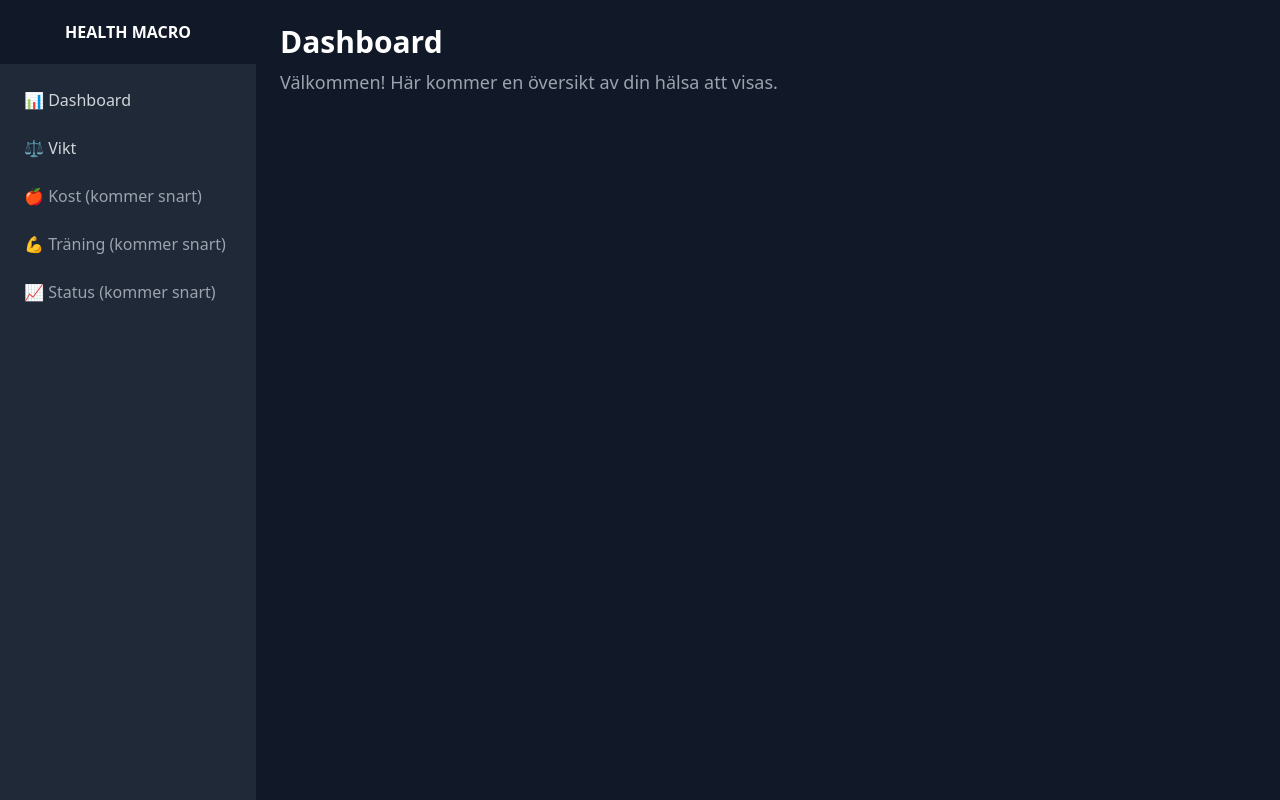
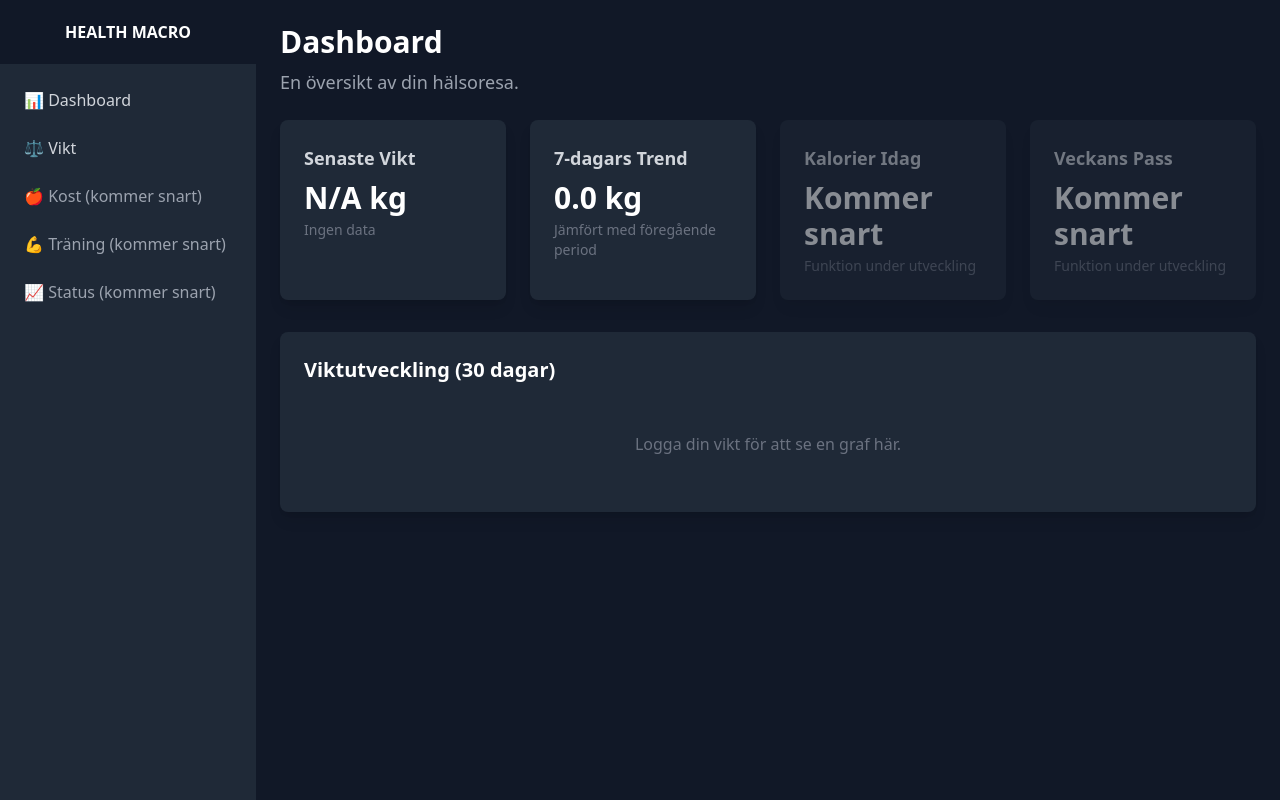
Before and after one commit to oskartellebo/Health-Macro-APP, a Flask app: template app/templates/dashboard.html in a window 1280 px wide. Run offline with Flask 3, Linux system fonts and the light colour scheme; the template is opened without the code that fills it, so the values that code supplies are empty.

Commit message:
Skapar en dynamisk och modern dashboard

```diff
--- a/app/static/css/style.css
+++ b/app/static/css/style.css
@@ -625,6 +625,14 @@
   margin-top: 0.25rem;
 }
 
+.mt-6 {
+  margin-top: 1.5rem;
+}
+
+.mt-8 {
+  margin-top: 2rem;
+}
+
 .block {
   display: block;
 }
@@ -787,6 +795,11 @@
   padding-bottom: 0.75rem;
 }
 
+.py-8 {
+  padding-top: 2rem;
+  padding-bottom: 2rem;
+}
+
 .text-left {
   text-align: left;
 }
@@ -823,6 +836,11 @@
 .text-xs {
   font-size: 0.75rem;
   line-height: 1rem;
+}
+
+.text-xl {
+  font-size: 1.25rem;
+  line-height: 1.75rem;
 }
 
 .font-bold {
@@ -885,6 +903,10 @@
   color: rgb(239 68 68 / var(--tw-text-opacity, 1));
 }
 
+.opacity-50 {
+  opacity: 0.5;
+}
+
 .shadow-lg {
   --tw-shadow: 0 10px 15px -3px rgb(0 0 0 / 0.1), 0 4px 6px -4px rgb(0 0 0 / 0.1);
   --tw-shadow-colored: 0 10px 15px -3px var(--tw-shadow-color), 0 4px 6px -4px var(--tw-shadow-color);
@@ -945,4 +967,14 @@
   .md\:grid-cols-3 {
     grid-template-columns: repeat(3, minmax(0, 1fr));
   }
+
+  .md\:grid-cols-2 {
+    grid-template-columns: repeat(2, minmax(0, 1fr));
+  }
 }
+
+@media (min-width: 1024px) {
+  .lg\:grid-cols-4 {
+    grid-template-columns: repeat(4, minmax(0, 1fr));
+  }
+}
--- a/app/templates/dashboard.html
+++ b/app/templates/dashboard.html
@@ -3,6 +3,108 @@
 {% block content %}
 <div>
     <h1 class="text-3xl font-bold text-white">Dashboard</h1>
-    <p class="mt-2 text-lg text-gray-400">Välkommen! Här kommer en översikt av din hälsa att visas.</p>
+    <p class="mt-2 text-lg text-gray-400">En översikt av din hälsoresa.</p>
 </div>
+
+<!-- Statistik-kort -->
+<div class="grid grid-cols-1 md:grid-cols-2 lg:grid-cols-4 gap-6 mt-6">
+    <!-- Senaste Vikt -->
+    <div class="bg-gray-800 p-6 rounded-lg shadow-lg">
+        <h3 class="text-lg font-semibold text-gray-300">Senaste Vikt</h3>
+        <p class="text-3xl font-bold text-white mt-2">
+            {{ '%.1f'|format(latest_log.weight) if latest_log else 'N/A' }} kg
+        </p>
+        <p class="text-sm text-gray-500 mt-1">
+            {{ latest_log.date.strftime('%Y-%m-%d') if latest_log else 'Ingen data' }}
+        </p>
+    </div>
+
+    <!-- Viktförändring (7d) -->
+    <div class="bg-gray-800 p-6 rounded-lg shadow-lg">
+        <h3 class="text-lg font-semibold text-gray-300">7-dagars Trend</h3>
+        <p class="text-3xl font-bold mt-2 {{ 'text-green-500' if stats.change < 0 else 'text-red-500' if stats.change > 0 else 'text-white' }}">
+            {{ '%.1f'|format(stats.change) if stats.change is not none else 'N/A' }} kg
+        </p>
+         <p class="text-sm text-gray-500 mt-1">Jämfört med föregående period</p>
+    </div>
+
+    <!-- Kalorier Idag (platshållare) -->
+    <div class="bg-gray-800 p-6 rounded-lg shadow-lg opacity-50">
+        <h3 class="text-lg font-semibold text-gray-300">Kalorier Idag</h3>
+        <p class="text-3xl font-bold text-white mt-2">Kommer snart</p>
+        <p class="text-sm text-gray-500 mt-1">Funktion under utveckling</p>
+    </div>
+
+    <!-- Veckans Pass (platshållare) -->
+    <div class="bg-gray-800 p-6 rounded-lg shadow-lg opacity-50">
+        <h3 class="text-lg font-semibold text-gray-300">Veckans Pass</h3>
+        <p class="text-3xl font-bold text-white mt-2">Kommer snart</p>
+        <p class="text-sm text-gray-500 mt-1">Funktion under utveckling</p>
+    </div>
+</div>
+
+<!-- Viktgraf -->
+<div class="mt-8 bg-gray-800 p-6 rounded-lg shadow-lg">
+    <h3 class="text-xl font-bold text-white mb-4">Viktutveckling (30 dagar)</h3>
+    <canvas id="weightChart"></canvas>
+</div>
+
+<script>
+document.addEventListener('DOMContentLoaded', function() {
+    const ctx = document.getElementById('weightChart').getContext('2d');
+
+    // Hämta data från Flask
+    const labels = {{ chart_labels|tojson }};
+    const data = {{ chart_values|tojson }};
+
+    if (data.length > 0) {
+        new Chart(ctx, {
+            type: 'line',
+            data: {
+                labels: labels,
+                datasets: [{
+                    label: 'Vikt (kg)',
+                    data: data,
+                    backgroundColor: 'rgba(20, 184, 166, 0.2)',
+                    borderColor: 'rgba(20, 184, 166, 1)',
+                    borderWidth: 2,
+                    pointBackgroundColor: 'rgba(20, 184, 166, 1)',
+                    tension: 0.1
+                }]
+            },
+            options: {
+                responsive: true,
+                maintainAspectRatio: false,
+                scales: {
+                    y: {
+                        beginAtZero: false,
+                        grid: { color: 'rgba(255, 255, 255, 0.1)' },
+                        ticks: { color: '#d1d5db' }
+                    },
+                    x: {
+                        grid: { color: 'rgba(255, 255, 255, 0.1)' },
+                        ticks: { color: '#d1d5db' }
+                    }
+                },
+                plugins: {
+                    legend: {
+                        labels: {
+                            color: '#d1d5db'
+                        }
+                    }
+                }
+            }
+        });
+    } else {
+        // Visa ett meddelande om ingen data finns
+        const canvas = document.getElementById('weightChart');
+        const parent = canvas.parentElement;
+        canvas.remove();
+        const p = document.createElement('p');
+        p.textContent = 'Logga din vikt för att se en graf här.';
+        p.className = 'text-center text-gray-500 py-8';
+        parent.appendChild(p);
+    }
+});
+</script>
 {% endblock %}
```
Also changed, not shown: app/routes.py (+27 -1 lines).
